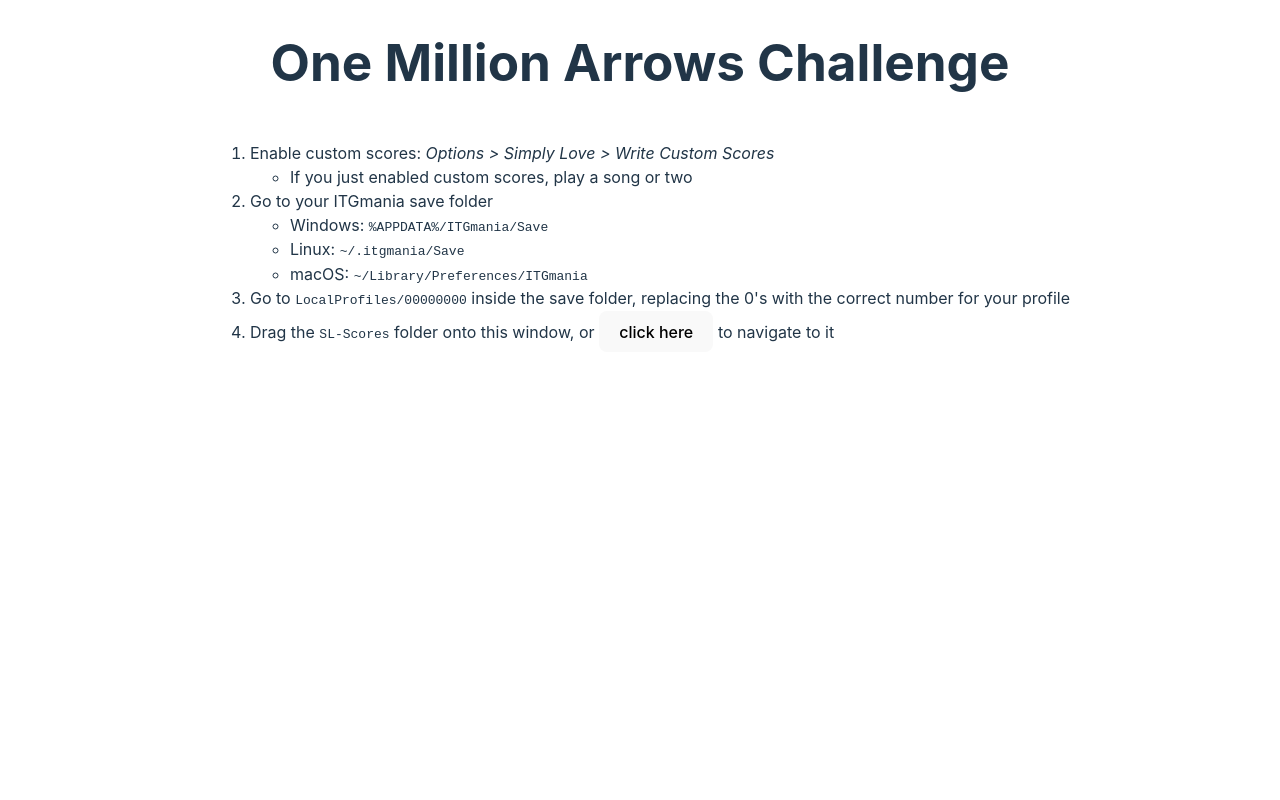
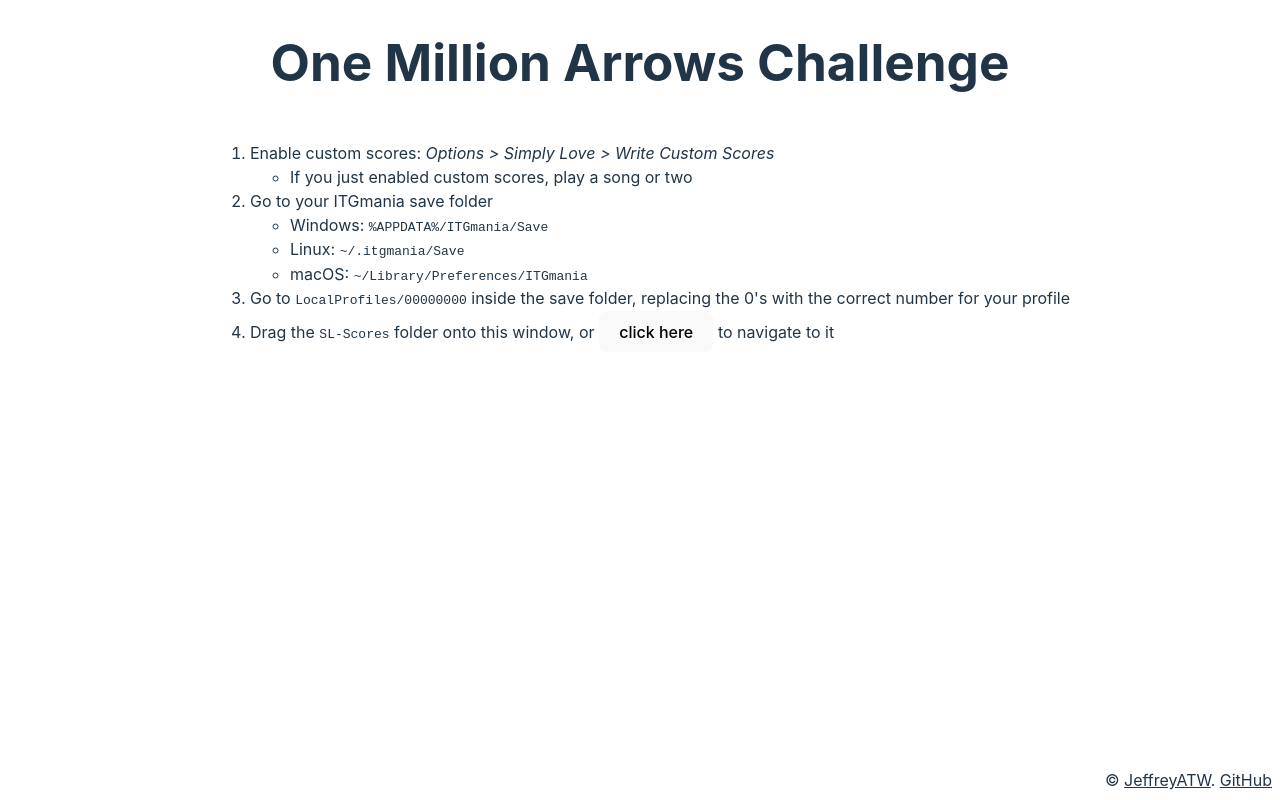
Before and after one commit to kitsuneymg/omac, a React (Vite) app: page / in a window 1280 px wide. Built offline with nearby package versions, Linux system fonts and the light colour scheme.

Commit message:
Add copyright

```diff
--- a/src/App.css
+++ b/src/App.css
@@ -20,3 +20,16 @@
   font-size: 5rem;
   font-weight: bold;
 }
+
+.copyright {
+  bottom: 0.5rem;
+  font-style: normal;
+  position: fixed;
+  right: 0.5rem;
+
+  & a {
+    color: inherit;
+    font-weight: inherit;
+    text-decoration: underline;
+  }
+}
--- a/src/App.tsx
+++ b/src/App.tsx
@@ -117,6 +117,10 @@
               arrow{total === 1 ? "" : "s"} this year!
             </div>
           )}
+          <address className="copyright">
+            © <a href="https://jeffreyatw.com">JeffreyATW</a>.{" "}
+            <a href="https://github.com/JeffreyATW/omac">GitHub</a>
+          </address>
         </div>
       </div>
     </>
```
